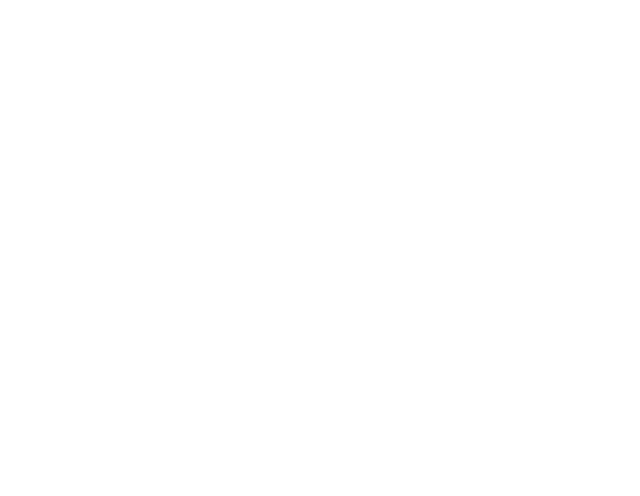
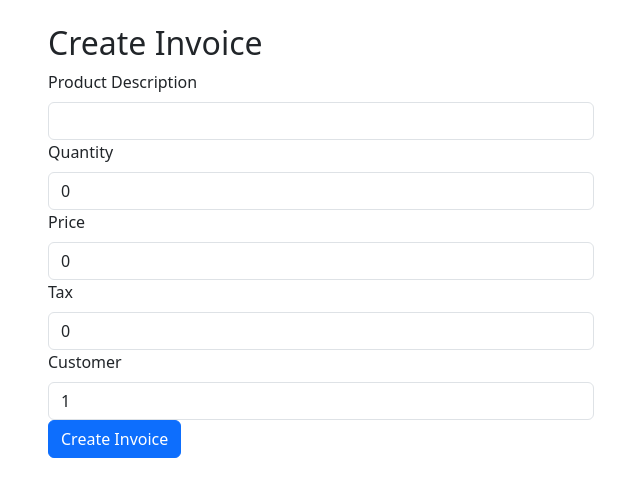
Before and after one commit to zyunchen/BlockVotingFrontend, a React (Create React App) app: page /invoice_create in a window 1280 px wide. Shown: the top 496 px of the page, without its empty margins (319-959 px from the left). Built offline with nearby package versions, Linux system fonts and the light colour scheme.

Commit message:
add the invoice create page

```diff
--- a/src/App.js
+++ b/src/App.js
@@ -2,6 +2,8 @@
 import Home from "./pages/home/Home";
 import Signup from "./pages/signup/Signup";
 import Login from "./pages/login/Login";
+import InvoiceCreate from "./pages/invoice_create/InvoiceCreate";
+import InvoiceList from "./pages/invoice_list/InvoiceList";
 import Root from "./Root";
 import { Route, Switch } from "react-router-dom";
 import { ToastContainer } from "react-toastify";
@@ -20,6 +22,9 @@
             <Route exact path="/home" component={Home} />
             <Route path="/signup" component={Signup} />
             <Route path="/login" component={Login} />
+            <Route path="/invoice_create" component={InvoiceCreate} />
+            <Route path="/invoice_list" component={InvoiceList} />
+
           </Switch>
       </Root>
 
--- a/src/pages/home/Home.js
+++ b/src/pages/home/Home.js
@@ -14,6 +14,13 @@
         <p>
           <Link to="/signup">Sign up</Link>
         </p>
+        <p>
+          <Link to="/invoice_create">create a invoice</Link>
+        </p>
+        <p>
+          <Link to="/invoice_list">invoice list</Link>
+        </p>
+
       </Container>
     );
   }
--- /dev/null
+++ b/src/pages/invoice_create/InvoiceActionTypes.js
@@ -0,0 +1,3 @@
+export const CREATE_INVOICE_SUBMITTED = "CREATE_INVOICE_SUBMITTED";
+export const CREATE_INVOICE_SUCCESS = "CREATE_INVOICE_SUCCESS";
+export const CREATE_INVOICE_ERROR = "CREATE_INVOICE_ERROR";
--- /dev/null
+++ b/src/pages/invoice_create/InvoiceActions.js
@@ -0,0 +1,32 @@
+import axios from "axios";
+import { toast } from "react-toastify";
+import {
+  CREATE_INVOICE_ERROR,
+  CREATE_INVOICE_SUBMITTED,
+  CREATE_INVOICE_SUCCESS
+} from "./InvoiceActionTypes";
+
+
+export const createInvoice = invoiceData => dispatch => {
+  dispatch({ type: CREATE_INVOICE_SUBMITTED });
+
+  axios
+    .post("/api/v1/Invoices/", invoiceData)
+    .then(response => {
+      toast.success("Invoice created successfully.");
+      dispatch({ type: CREATE_INVOICE_SUCCESS });
+    })
+    .catch(error => {
+      if (error.response) {
+        toast.error(JSON.stringify(error.response.data));
+        dispatch({
+          type: CREATE_INVOICE_ERROR,
+          errorData: error.response.data
+        });
+      } else if (error.message) {
+        toast.error(JSON.stringify(error.message));
+      } else {
+        toast.error(JSON.stringify(error));
+      }
+    });
+};
--- /dev/null
+++ b/src/pages/invoice_create/InvoiceCreate.js
@@ -0,0 +1,126 @@
+import React, { Component } from "react";
+import { connect } from "react-redux";
+import PropTypes from "prop-types";
+import { createInvoice } from "./InvoiceActions";
+import {
+  Container,
+  Row,
+  Col,
+  Form,
+  Button,
+  FormControl,
+  FormGroup,
+  FormLabel
+} from "react-bootstrap";
+
+class InvoiceCreate extends Component {
+  constructor(props) {
+    super(props);
+    this.state = {
+      productDescription: "",
+      quantity: 0,
+      price: 0,
+      tax: 0,
+      customerId: 1,
+      createUserId: 1
+    };
+  }
+
+  onChange = e => {
+    this.setState({ [e.target.name]: e.target.value });
+  };
+
+  onCreateClick = () => {
+    const { productDescription, quantity, price, tax, customerId, createUserId } = this.state;
+
+    const invoiceData = {
+      productDescription,
+      quantity,
+      price,
+      tax,
+      customerId,
+      createUserId
+    };
+
+    this.props.createInvoice(invoiceData);
+  };
+
+  render() {
+    return (
+      <Container>
+        <Row className="justify-content-center mt-4">
+          <Col md="6">
+            <h2>Create Invoice</h2>
+            <Form>
+              <FormGroup controlId="productDescription">
+                <FormLabel>Product Description</FormLabel>
+                <FormControl
+                  type="text"
+                  name="productDescription"
+                  value={this.state.productDescription}
+                  onChange={this.onChange}
+                />
+              </FormGroup>
+
+              <FormGroup controlId="quantity">
+                <FormLabel>Quantity</FormLabel>
+                <FormControl
+                  type="number"
+                  name="quantity"
+                  value={this.state.quantity}
+                  onChange={this.onChange}
+                />
+              </FormGroup>
+
+              <FormGroup controlId="price">
+                <FormLabel>Price</FormLabel>
+                <FormControl
+                  type="number"
+                  name="price"
+                  value={this.state.price}
+                  onChange={this.onChange}
+                />
+              </FormGroup>
+
+              <FormGroup controlId="tax">
+                <FormLabel>Tax</FormLabel>
+                <FormControl
+                  type="number"
+                  name="tax"
+                  value={this.state.tax}
+                  onChange={this.onChange}
+                />
+              </FormGroup>
+
+              {/* Assuming customerId is a dropdown */}
+              <FormGroup controlId="customerId">
+                <FormLabel>Customer</FormLabel>
+                <FormControl
+                  as="select"
+                  name="customerId"
+                  value={this.state.customerId}
+                  onChange={this.onChange}
+                >
+                  <option value={this.state.customerId}>1</option>
+                  <option value={2}>2</option>
+                  <option value={3}>3</option>
+                  {/* Add options for customers here */}
+                </FormControl>
+              </FormGroup>
+
+              <Button variant="primary" onClick={this.onCreateClick}>
+                Create Invoice
+              </Button>
+            </Form>
+          </Col>
+        </Row>
+      </Container>
+    );
+  }
+}
+
+InvoiceCreate.propTypes = {
+  createInvoice: PropTypes.func.isRequired
+};
+
+export default connect(null, { createInvoice })(InvoiceCreate);
--- /dev/null
+++ b/src/pages/invoice_list/InvoiceList.js
@@ -0,0 +1,38 @@
+import React, { Component } from "react";
+import { connect } from "react-redux";
+import PropTypes from "prop-types";
+
+class InvoiceList extends Component {
+  render() {
+    const { invoices } = this.props;
+
+    return (
+      <div>
+        <h1>Invoice List</h1>
+        <ul>
+          {invoices.map((invoice) => (
+            <li key={invoice.id}>
+              <p>Product Description: {invoice.productDescription}</p>
+              <p>Quantity: {invoice.quantity}</p>
+              <p>Price: {invoice.price}</p>
+              <p>Tax: {invoice.tax}</p>
+              <p>Creation Date: {invoice.creationDate}</p>
+              <p>Modification Date: {invoice.modificationDate}</p>
+              {/* 其他信息... */}
+            </li>
+          ))}
+        </ul>
+      </div>
+    );
+  }
+}
+
+InvoiceList.propTypes = {
+  invoices: PropTypes.array.isRequired,
+};
+
+const mapStateToProps = (state) => ({
+  invoices: state.invoice.invoices, // 注意这里的 state 结构要根据实际情况来调整
+});
+
+export default connect(mapStateToProps)(InvoiceList);
--- /dev/null
+++ b/src/pages/invoice_list/InvoiceListTypes.js
@@ -0,0 +1 @@
+export const GET_INVOICES_SUCCESS = "GET_INVOICES_SUCCESS";
```
Also changed, not shown: src/pages/invoice_create/invoiceReducer.js (added, +43 -0 lines), src/pages/invoice_list/InvoiceListActions.js (added, +8 -0 lines), src/pages/invoice_list/InvoiceListReducer.js (added, +17 -0 lines).
